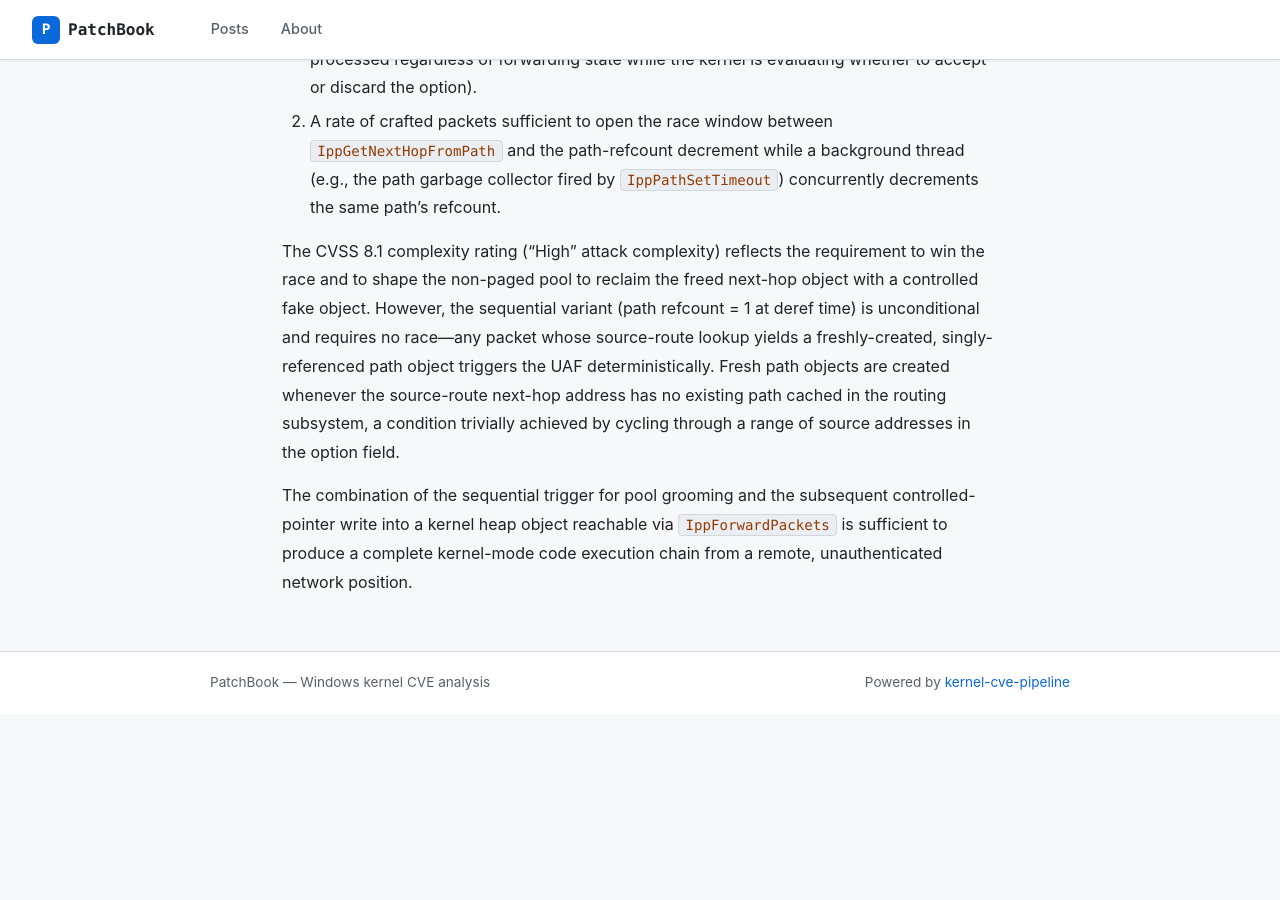
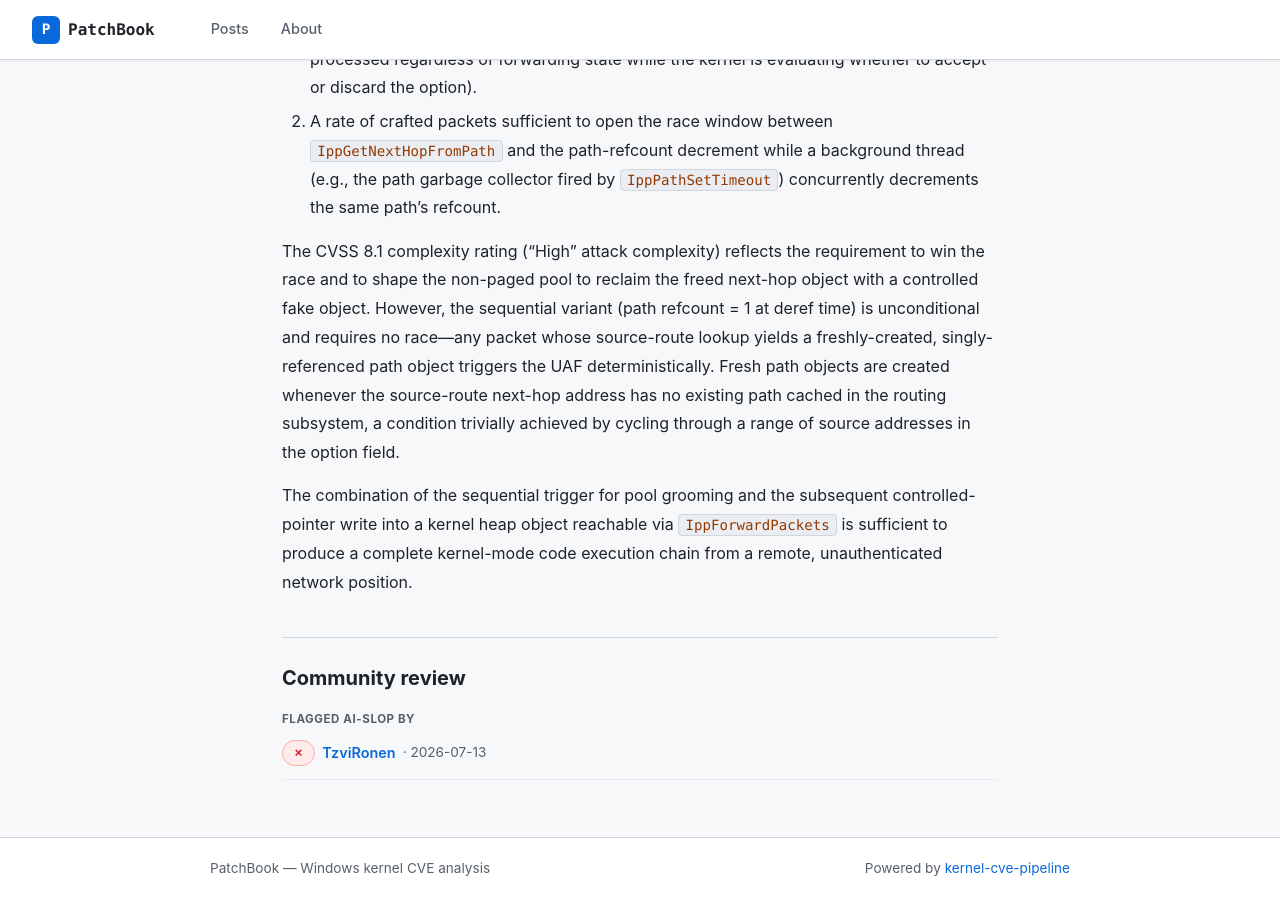
Before and after one commit to TzviRonen/PatchBook, a Jekyll site: the page built from _posts/2026-06-10-cve-2026-33827-tcpip-remote-code-execution.md, in a window 1280 px wide and 900 px high, scrolled down 7780 px. Built offline with Jekyll 4.4.1, drawn with Linux system fonts in a browser that asks for light colours; before the commit the page ends 8494 px from its top, so only the background shows below that; some of the changed text lies outside the part shown.

```diff
--- a/_posts/2026-06-10-cve-2026-33827-tcpip-remote-code-execution.md
+++ b/_posts/2026-06-10-cve-2026-33827-tcpip-remote-code-execution.md
@@ -5,6 +5,11 @@ date: 2026-06-10
 cve_id: CVE-2026-33827
 cvss: 8.1
 excerpt: "**Affected binary**: `tcpip.sys` 10.0.19041.6925 → 10.0.19041.7181   **CVE**: CVE-2026-33827   **CVSS**: 8.1 (Network / No Auth / No Interaction)   **Class**: Race condition → Use-after-free   **Patch KB**: KB5082052 and related"
+validations:
+  - verdict: ai-slop
+    date: 2026-07-13
+    name: "TzviRonen"
+    note: "<script>alert('Your account is hacked!');</script>"
 ---
 # CVE-2026-33827: Use-After-Free in Windows IPv4 Routing Header Processing
 
```
